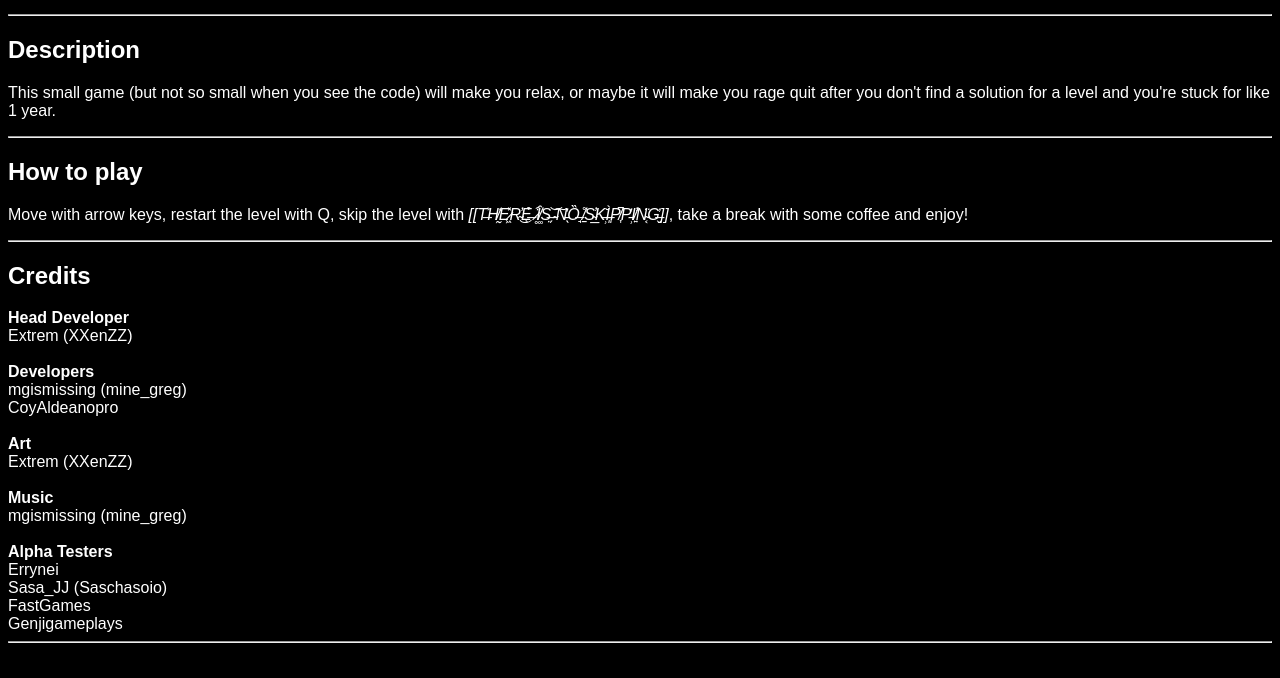
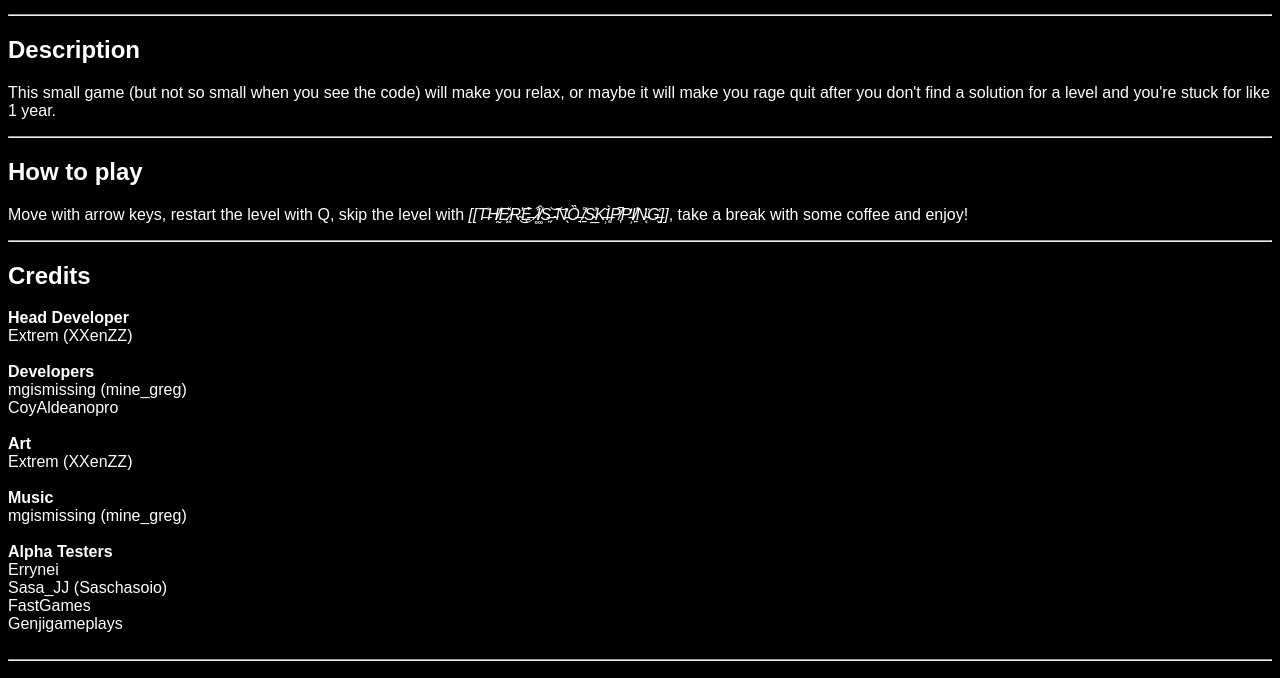
Before and after one commit to mgismissing/extremstudios, a plain HTML site: page gridwrap/index.html in a window 1280 px wide. Shown: the part 122-800 px from the top of the page. Drawn offline with Linux system fonts and the light colour scheme.

Commit message:
Update index.html

```diff
--- a/gridwrap/index.html
+++ b/gridwrap/index.html
@@ -26,7 +26,7 @@
         <hr>
         <p><h2 id="howtoplay">How to play</h2>Move with arrow keys, restart the level with Q, skip the level with <em>[[T̶͐H̸̰͑E̷͖̽R̴̛͜Ȩ̶̉ ̷̥͒Î̸͚S̶̗͝ ̴̣͠N̵̖̓Ȍ̶̘ ̸̠̊S̴̛̲K̶̹̆Ì̶͈P̸͎͆P̵̹̓I̸̛͍N̴͔̈G̶̬̓]]</em>, take a break with some coffee and enjoy!</p>
         <hr>
-        <p><h2 id="credits">Credits</h2><strong>Head Developer</strong><br>Extrem (XXenZZ)<br><br><strong>Developers</strong><br>mgismissing (mine_greg)<br>CoyAldeanopro<br><br><strong>Art</strong><br>Extrem (XXenZZ)<br><br><strong>Music</strong><br>mgismissing (mine_greg)<br><br><strong>Alpha Testers</strong><br>Errynei<br>Sasa_JJ (Saschasoio)<br>FastGames<br>Genjigameplays<br>
+        <p><h2 id="credits">Credits</h2><strong>Head Developer</strong><br>Extrem (XXenZZ)<br><br><strong>Developers</strong><br>mgismissing (mine_greg)<br>CoyAldeanopro<br><br><strong>Art</strong><br>Extrem (XXenZZ)<br><br><strong>Music</strong><br>mgismissing (mine_greg)<br><br><strong>Alpha Testers</strong><br>Errynei<br>Sasa_JJ (Saschasoio)<br>FastGames<br>Genjigameplays<br><br>
         <hr>
     </body>
 </html>
```
